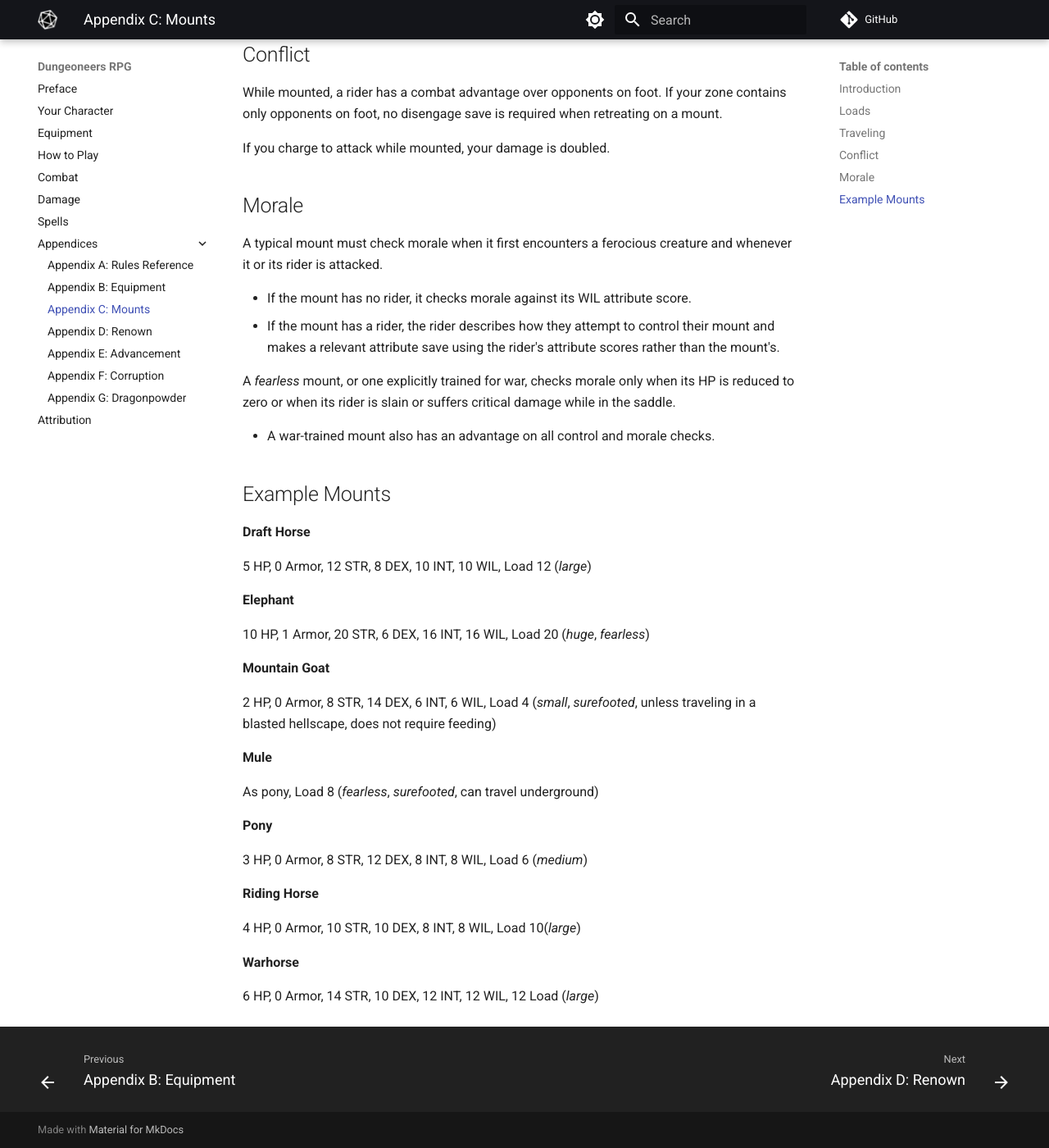
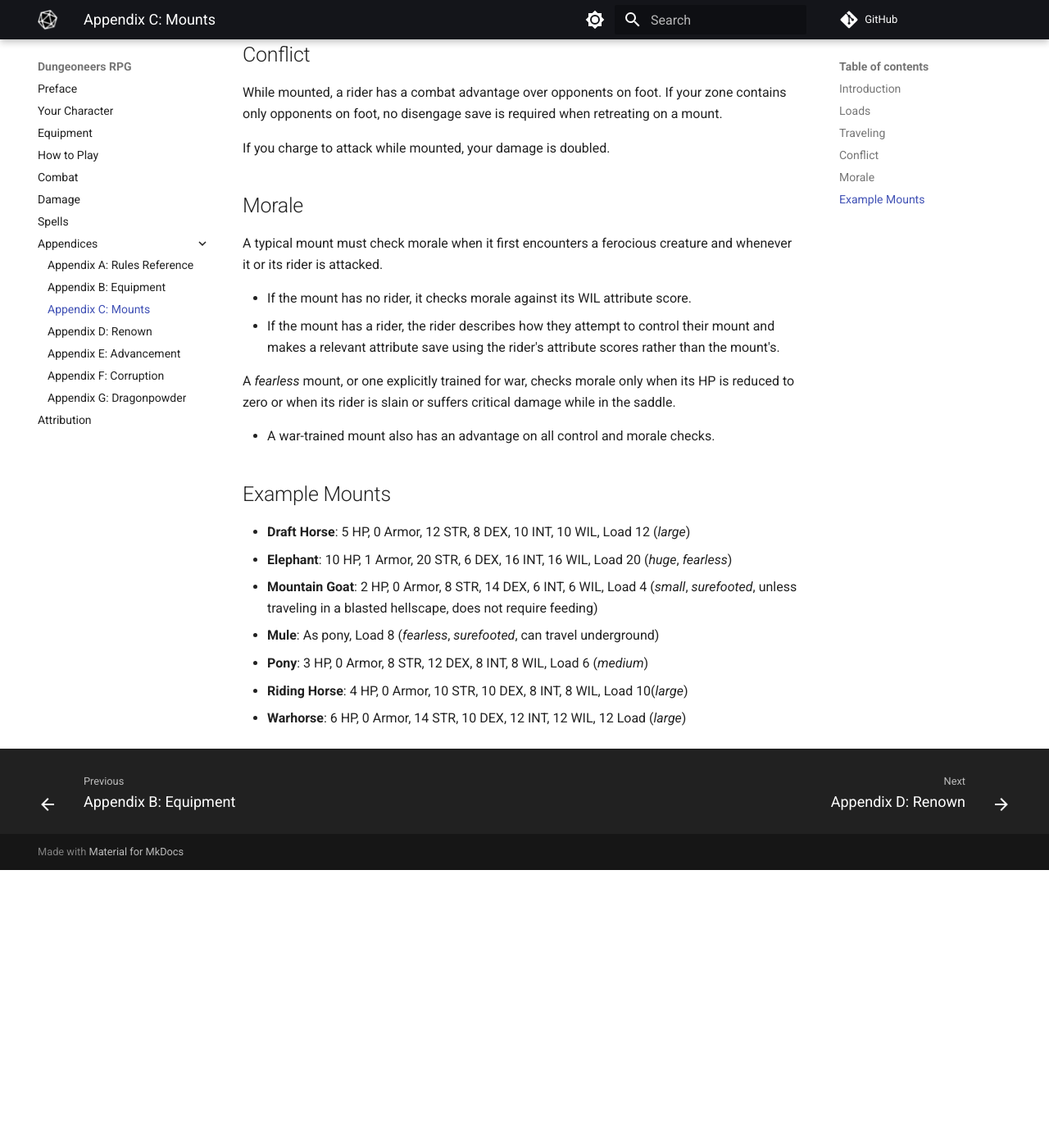
Before and after one commit to joemoose/dungeoneers.d20, an MkDocs documentation site: the page built from docs/appendix-c-mounts.md, in a window 1280 px wide and 1400 px high, scrolled down 1058 px. Shown: the whole window at 82% size. Built offline with MkDocs 1.6.1 and Material for MkDocs 9.7.7, drawn with Linux system fonts in a browser that asks for light colours; comment, search, counter and statistics services are not loaded; after the commit the page ends 2119 px from its top, so only the background shows below that.

```diff
--- a/docs/appendix-c-mounts.md
+++ b/docs/appendix-c-mounts.md
@@ -47,30 +47,10 @@ A *fearless* mount, or one explicitly trained for war, checks morale only when i
 
 ## Example Mounts
 
-**Draft Horse**
-
-5 HP, 0 Armor, 12 STR, 8 DEX, 10 INT, 10 WIL, Load 12 (*large*)
-
-**Elephant**
-
-10 HP, 1 Armor, 20 STR, 6 DEX, 16 INT, 16 WIL, Load 20 (*huge*, *fearless*)
-
-**Mountain Goat**
-
-2 HP, 0 Armor, 8 STR, 14 DEX, 6 INT, 6 WIL, Load 4 (*small*, *surefooted*, unless traveling in a blasted hellscape, does not require feeding)
-
-**Mule**
-
-As pony, Load 8 (*fearless*, *surefooted*, can travel underground)
-
-**Pony**
-
-3 HP, 0 Armor, 8 STR, 12 DEX, 8 INT, 8 WIL, Load 6 (*medium*)
-
-**Riding Horse**
-
-4 HP, 0 Armor, 10 STR, 10 DEX, 8 INT, 8 WIL, Load 10(*large*)
-
-**Warhorse**
-
-6 HP, 0 Armor, 14 STR, 10 DEX, 12 INT, 12 WIL, 12 Load (*large*)
+- **Draft Horse**: 5 HP, 0 Armor, 12 STR, 8 DEX, 10 INT, 10 WIL, Load 12 (*large*)
+- **Elephant**: 10 HP, 1 Armor, 20 STR, 6 DEX, 16 INT, 16 WIL, Load 20 (*huge*, *fearless*)
+- **Mountain Goat**: 2 HP, 0 Armor, 8 STR, 14 DEX, 6 INT, 6 WIL, Load 4 (*small*, *surefooted*, unless traveling in a blasted hellscape, does not require feeding)
+- **Mule**: As pony, Load 8 (*fearless*, *surefooted*, can travel underground)
+- **Pony**: 3 HP, 0 Armor, 8 STR, 12 DEX, 8 INT, 8 WIL, Load 6 (*medium*)
+- **Riding Horse**: 4 HP, 0 Armor, 10 STR, 10 DEX, 8 INT, 8 WIL, Load 10(*large*)
+- **Warhorse**: 6 HP, 0 Armor, 14 STR, 10 DEX, 12 INT, 12 WIL, 12 Load (*large*)
```
